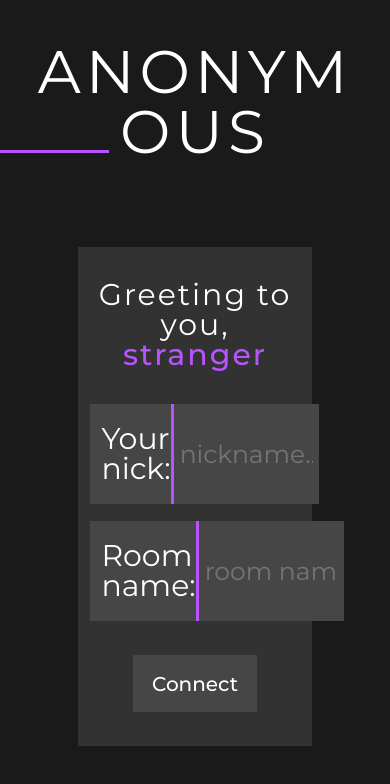
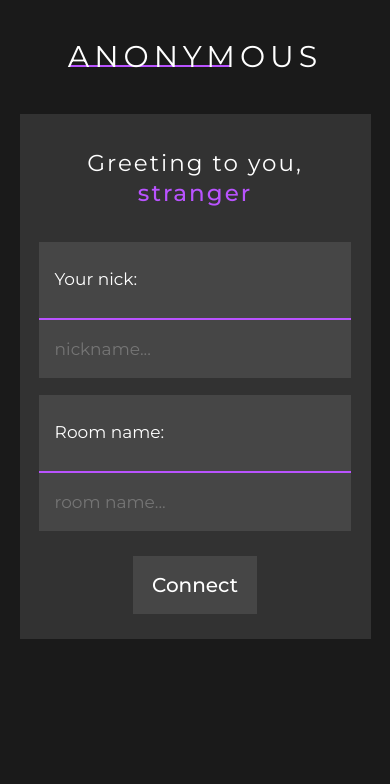
Before and after one commit to ReynekeJluc/chat-client, a React (Vite) app: page / in a window 390 px wide. Shown: the top 784 px of the page. Built offline with nearby package versions, Linux system fonts and the light colour scheme; no server answers.

Commit message:
add adaptive home page on all devices

```diff
--- a/src/components/Input/Input.module.scss
+++ b/src/components/Input/Input.module.scss
@@ -8,6 +8,23 @@
 	height: var(--size-input-height);
 	.left_block {
 		font-size: 30px;
+		@media (max-width: 1600px) {
+			font-size: 27px;
+		}
+		@media (max-width: 1500px) {
+			font-size: 25px;
+			align-self: flex-start;
+			margin: 3.5vh 2vw;
+		}
+		@media (max-width: 1100px) {
+			font-size: 20px;
+		}
+		@media (max-width: 800px) {
+			margin: 3.5vh 4vw;
+		}
+		@media (max-width: 500px) {
+			font-size: 17px;
+		}
 	}
 	input {
 		background: var(--sub-gray);
@@ -20,5 +37,32 @@
 		&:focus {
 			color: var(--purple);
 		}
+		@media (max-width: 1600px) {
+			font-size: 22px;
+		}
+		@media (max-width: 1500px) {
+			width: 100%;
+			border-left: 0;
+			border-top: 3px solid var(--purple);
+			padding: 1vh 2vw;
+		}
+		@media (max-width: 1100px) {
+			font-size: 20px;
+			height: calc(var(--size-input-height) - 20px);
+		}
+		@media (max-width: 800px) {
+			padding: 1vh 4vw;
+		}
+		@media (max-width: 500px) {
+			font-size: 17px;
+			border-top: 2px solid var(--purple);
+			height: calc(var(--size-input-height) - 40px);
+		}
+	}
+	@media (max-width: 1500px) {
+		display: flex;
+		flex-direction: column;
+		padding: 0;
+		height: 100%;
 	}
 }
--- a/src/pages/Home/Home.module.scss
+++ b/src/pages/Home/Home.module.scss
@@ -8,6 +8,12 @@
 		font-size: 60px;
 		letter-spacing: 5px;
 		text-align: center;
+		@media (max-width: 1000px) {
+			font-size: 40px;
+		}
+		@media (max-width: 400px) {
+			font-size: 30px;
+		}
 	}
 	.title::after {
 		content: '';
@@ -20,6 +26,19 @@
 		height: 3px;
 		background: var(--purple);
 		z-index: -1;
+		@media (max-width: 1000px) {
+			width: 300px;
+			bottom: 10px;
+		}
+		@media (max-width: 650px) {
+			width: 208px;
+		}
+		@media (max-width: 400px) {
+			width: 160px;
+			height: 2px;
+			bottom: 8px;
+			right: 10px;
+		}
 	}
 }
 
@@ -32,9 +51,17 @@
 		font-size: 30px;
 		text-align: center;
 		letter-spacing: 2px;
+		line-height: 30px;
 		span:last-child {
 			font-weight: 500;
 			color: var(--purple);
+		}
+		@media (max-width: 1100px) {
+			font-size: 25px;
+			padding: 0;
+		}
+		@media (max-width: 500px) {
+			font-size: 23px;
 		}
 	}
 	Button {
@@ -43,6 +70,13 @@
 			background: var(--bg-color);
 		}
 	}
+	@media (max-width: 1000px) {
+		max-width: 90vw;
+		padding: 4vh 5vw 3vh 5vw;
+	}
+	@media (max-width: 500px) {
+		margin: 5vh auto;
+	}
 }
 
 .fields {
@@ -50,4 +84,7 @@
 	display: flex;
 	flex-direction: column;
 	gap: 2vh;
+	@media (max-width: 1000px) {
+		margin: 4vh auto 3vh auto;
+	}
 }
--- a/src/pages/Home/index.tsx
+++ b/src/pages/Home/index.tsx
@@ -1,4 +1,4 @@
-import React from 'react';
+import React, { useEffect } from 'react';
 import { Link } from 'react-router-dom';
 import { Button } from '../../components/Button';
 import { Input } from '../../components/Input';
@@ -18,6 +18,13 @@ export const Home = () => {
 		[ROOM]: '',
 	});
 
+	useEffect(() => {
+		document.body.style.overflow = 'auto';
+		return () => {
+			document.body.style.overflow = 'hidden';
+		};
+	}, []);
+
 	const handleChange = (
 		name: string,
 		e: React.ChangeEvent<HTMLInputElement>
@@ -30,7 +37,7 @@ export const Home = () => {
 	};
 
 	return (
-		<>
+		<div className={styles.home__wrapper}>
 			<div className={styles.title_block}>
 				<h2 className={styles.title}>ANONYM</h2>
 				<h2 className={styles.title_sub}>OUS</h2>
@@ -60,6 +67,6 @@ export const Home = () => {
 					<Button title='Connect' OnClick={handleClick}></Button>
 				</Link>
 			</form>
-		</>
+		</div>
 	);
 };
```
